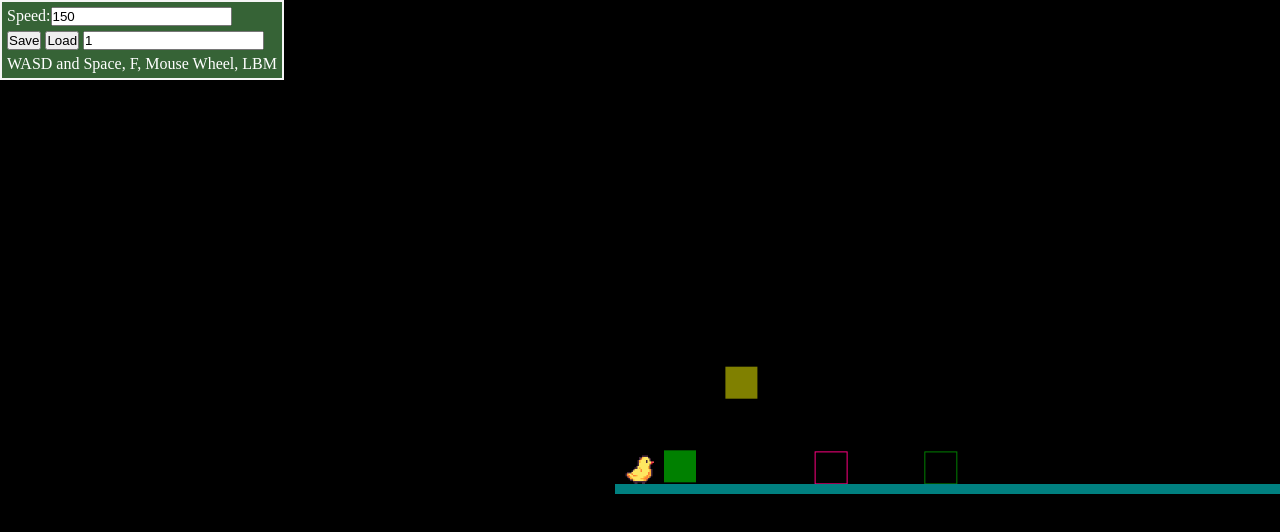
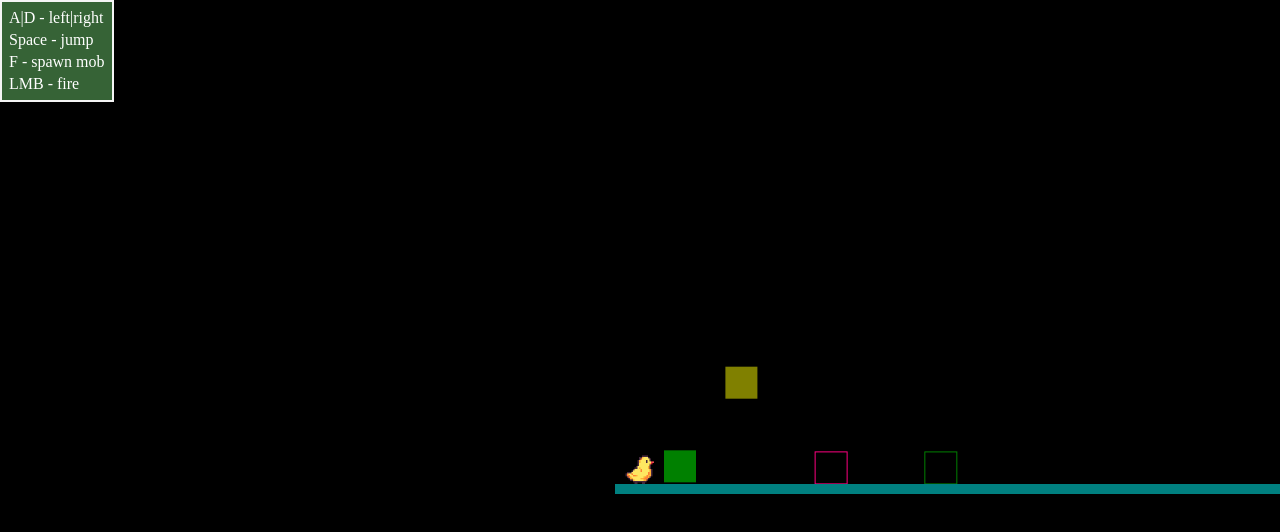
Before and after one commit to RobolabGs2/test-io, a website: page index.html in a window 1280 px wide. Drawn offline with Linux system fonts and the light colour scheme.

Commit message:
summer mini-release

```diff
--- a/index.html
+++ b/index.html
@@ -12,16 +12,27 @@
         <script src="./static/js/graphics.js"></script>
     <body>
         <header>
-            <section>
+            <section class="disable">
                 Speed:<input type="number" id="speed"/>
             </section>
-            <section>
+            <section class="disable">
                 <button id="save">Save</button>
                 <button id="load">Load</button>
                 <input type="number" id="saveNum" value="1"/>
             </section>
-            <section>
-                WASD and Space, F, Mouse Wheel, LBM
+            <section class="control">
+                <span>
+                    A|D - left|right
+                </span>
+                <span>
+                    Space - jump
+                </span>
+                <span>
+                    F - spawn mob
+                </span>
+                <span>
+                    LMB - fire
+                </span>
             </section>
         </header>
         <canvas id="main"></canvas>
--- a/src/controller/operator.ts
+++ b/src/controller/operator.ts
@@ -124,8 +124,9 @@ class ExplosionOperator implements Operator{
         this.eventnum = slave.body.addCollisionEvent((
             (_: any) => {
                 this.slave.body.removeCollisionEvent(this.eventnum);
-                this.slave.die();
-                _.die();
+                //todo die
+                //this.slave.die();
+                //_.die();
                 for(let i = 1; i < 6; ++i){
                     let vect = new Point({x: Math.sin(i / 6 * Math.PI + Math.PI / 2), y: -Math.cos(i / 6 * Math.PI - Math.PI / 2)});
 
--- a/src/input/inputDevices.ts
+++ b/src/input/inputDevices.ts
@@ -67,6 +67,7 @@ class InputDevices {
     constructor(camera: Camera) {
         this.mouse = new Mouse(camera);
         this.keyboard = new Keyboard();
+        //todo render in html
         this.action2key[Actions.jump] = "Space";
         this.action2key[Actions.right] = "KeyD";
         this.action2key[Actions.left] = "KeyA";
--- a/static/css/style.css
+++ b/static/css/style.css
@@ -24,3 +24,16 @@ body {
     height: 100vh;
     border: 0;
 }
+
+.disable {
+    display: none;
+}
+
+.control {
+    display: flex;
+    flex-direction: column;
+}
+
+.control > span {
+    padding: 2px;
+}
--- a/static/js/controller.js
+++ b/static/js/controller.js
@@ -127,8 +127,9 @@ class ExplosionOperator {
         this.controller = controller;
         this.eventnum = slave.body.addCollisionEvent(((_) => {
             this.slave.body.removeCollisionEvent(this.eventnum);
-            this.slave.die();
-            _.die();
+            //todo die
+            //this.slave.die();
+            //_.die();
             for (let i = 1; i < 6; ++i) {
                 let vect = new Point({ x: Math.sin(i / 6 * Math.PI + Math.PI / 2), y: -Math.cos(i / 6 * Math.PI - Math.PI / 2) });
                 let t1 = new FillRectangleTexture(new Color(255, 200, 20));
--- a/static/js/main.js
+++ b/static/js/main.js
@@ -1,12 +1,13 @@
 "use strict";
 console.log("Start!");
 {
+    /*
     let speed = 150; //px/second todo move to user or physics?
-    let speed_input = document.getElementById("speed");
+    let speed_input = document.getElementById("speed") as HTMLInputElement;
     speed_input.valueAsNumber = speed;
     speed_input.addEventListener("input", (ev) => {
-        speed = speed_input.valueAsNumber;
-    });
+        speed = speed_input.valueAsNumber
+    })*/
     let canvas = document.getElementById('main');
     let camera = new Camera(canvas);
     let input = new InputDevices(camera);
@@ -41,18 +42,21 @@ console.log("Start!");
     };
     requestAnimationFrame(drawing);
     worldCreator.loadWorld("world1", start);
-    let sb = document.getElementById("save");
-    let lb = document.getElementById("load");
-    let saveInput = document.getElementById("saveNum");
+    /* todo
+    let sb = document.getElementById("save") as HTMLButtonElement;
+    let lb = document.getElementById("load") as HTMLButtonElement;
+
+    let saveInput = document.getElementById("saveNum") as HTMLInputElement;
     sb.onclick = () => {
         if (currentWorld)
-            worldCreator.saveLocal(saveInput.value, currentWorld);
-        sb.blur();
-        canvas.focus();
-    };
+        worldCreator.saveLocal(saveInput.value, currentWorld)
+        sb.blur()
+        canvas.focus()
+    }
+
     lb.onclick = () => {
         //start(worldCreator.loadLocal(saveInput.value))
-        lb.blur();
-        canvas.focus();
-    };
+        lb.blur()
+        canvas.focus()
+    }*/
 }
```
Also changed, not shown: src/main.ts (+4 -3 lines).
